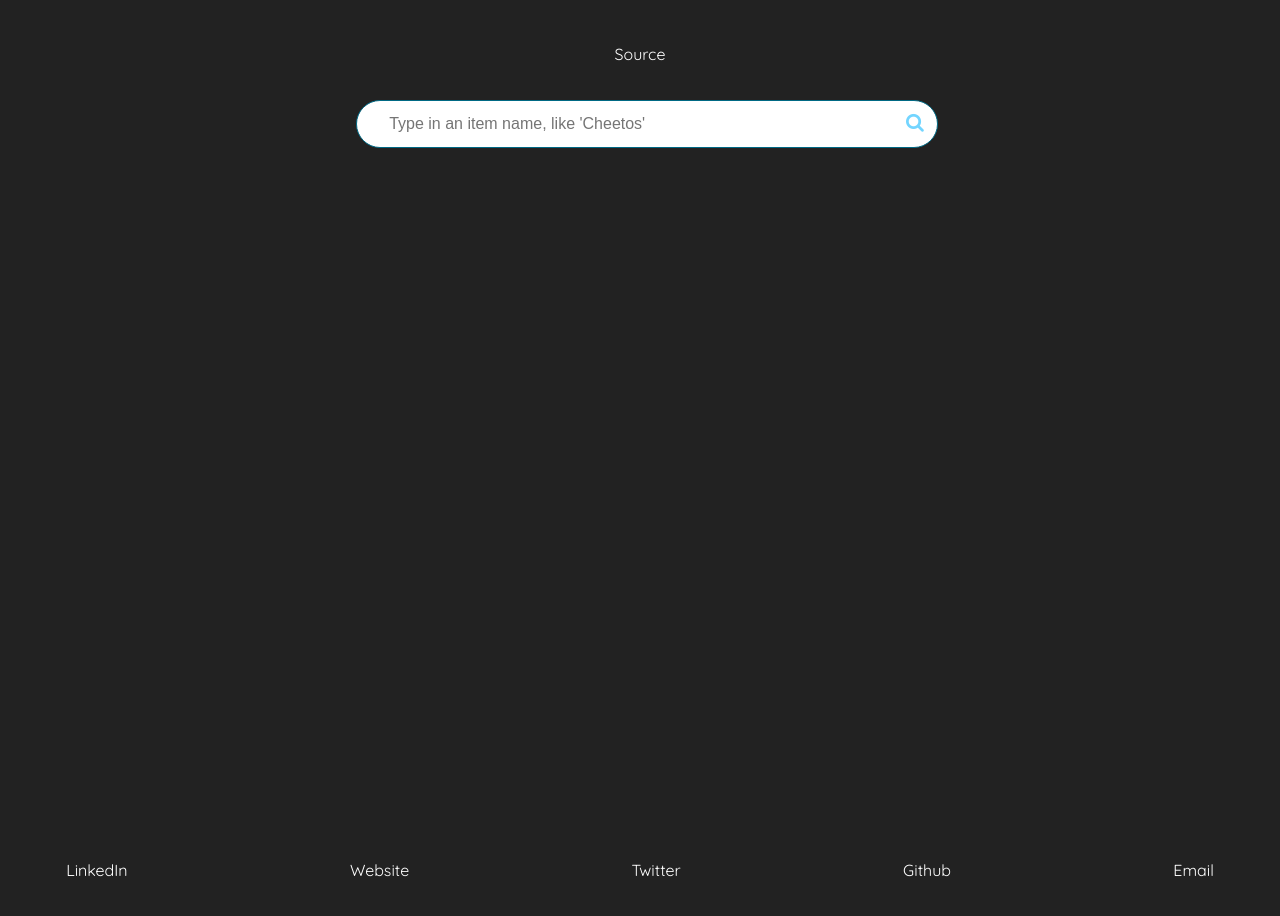
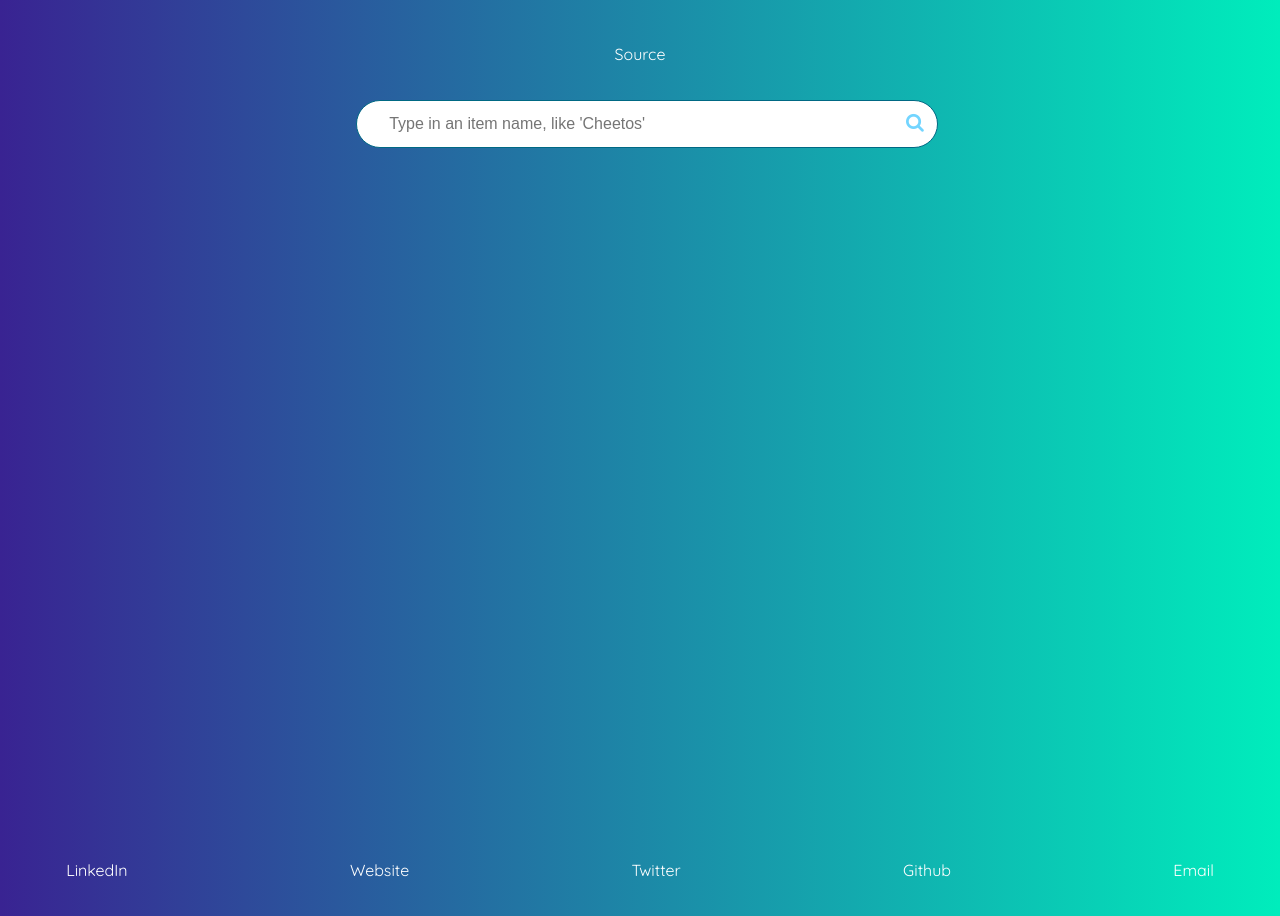
Before and after one commit to BeccaSheldon/react-autocomplete, a React (Create React App) app: page / in a window 1280 px wide. Built offline with nearby package versions, Linux system fonts and the light colour scheme.

Commit message:
Small color and layout updates

```diff
--- a/src/_colors.scss
+++ b/src/_colors.scss
@@ -1,5 +1,5 @@
-$primary: #006984;
-$secondary: #00CC99;
-$tertiary: #73D5FF;
-$dark: #222;
+$primary: #00EDBC;
+$secondary: #D5D8FF;
+$tertiary: #392392;
+$dark: #323232;
 $white: #FFFFFF;
--- a/src/styles.css
+++ b/src/styles.css
@@ -1,8 +1,8 @@
 @keyframes pulse {
   25% {
-    color: #006984; }
+    color: #00EDBC; }
   75% {
-    color: #00CC99; } }
+    color: #D5D8FF; } }
 
 @keyframes spin {
   100% {
@@ -17,7 +17,8 @@ html, body {
   padding: 0 2%; }
 
 body {
-  background-color: #222;
+  background-color: #392392;
+  background-image: linear-gradient(90deg, #392392 0%, #00EDBC 100%);
   display: flex;
   flex-direction: column; }
 
@@ -34,3 +35,7 @@ ul {
 .App .Wrapper {
   flex: 1 0 auto;
   height: 100vh; }
+  .App .Wrapper .Selected {
+    display: flex;
+    flex-flow: row;
+    justify-content: center; }
--- a/src/styles.scss
+++ b/src/styles.scss
@@ -12,7 +12,8 @@ html, body {
 }
 
 body {
-	background-color: $dark;
+	background-color: $tertiary;
+	background-image: linear-gradient(90deg, $tertiary 0%, $primary 100%);
 	display: flex;
 	flex-direction: column;
 }
@@ -35,5 +36,11 @@ ul {
 	.Wrapper {
 		flex: 1 0 auto;
 		height: 100vh;
+
+		.Selected {
+			display: flex;
+			flex-flow: row;
+			justify-content: center;
+		}
 	}
 }
```
